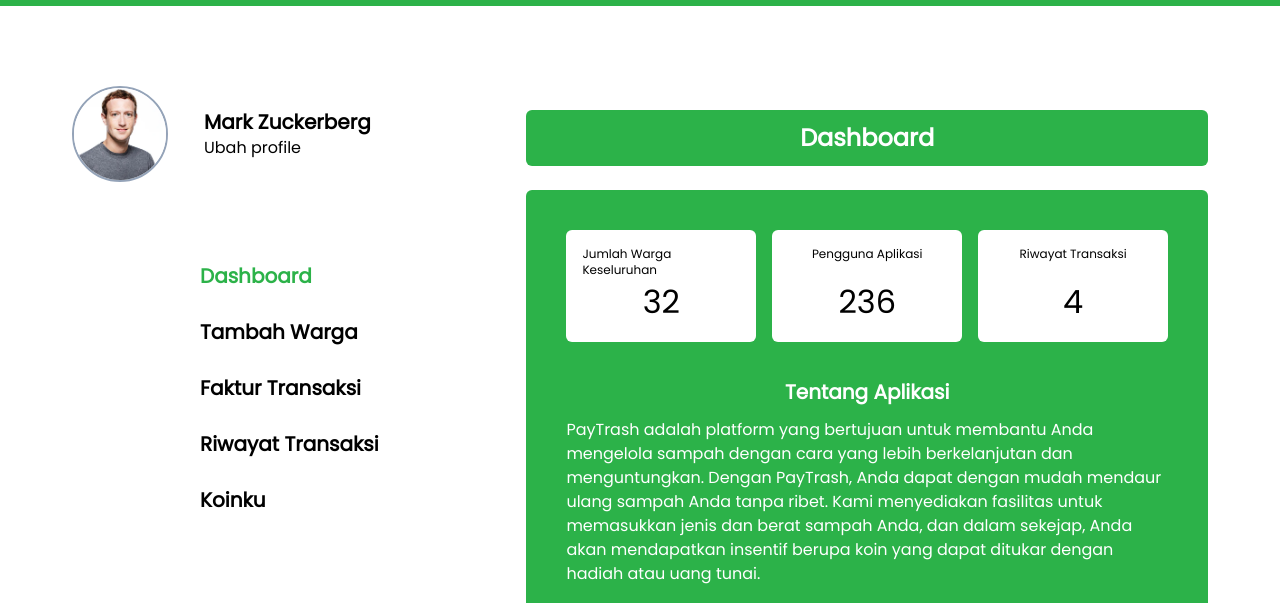
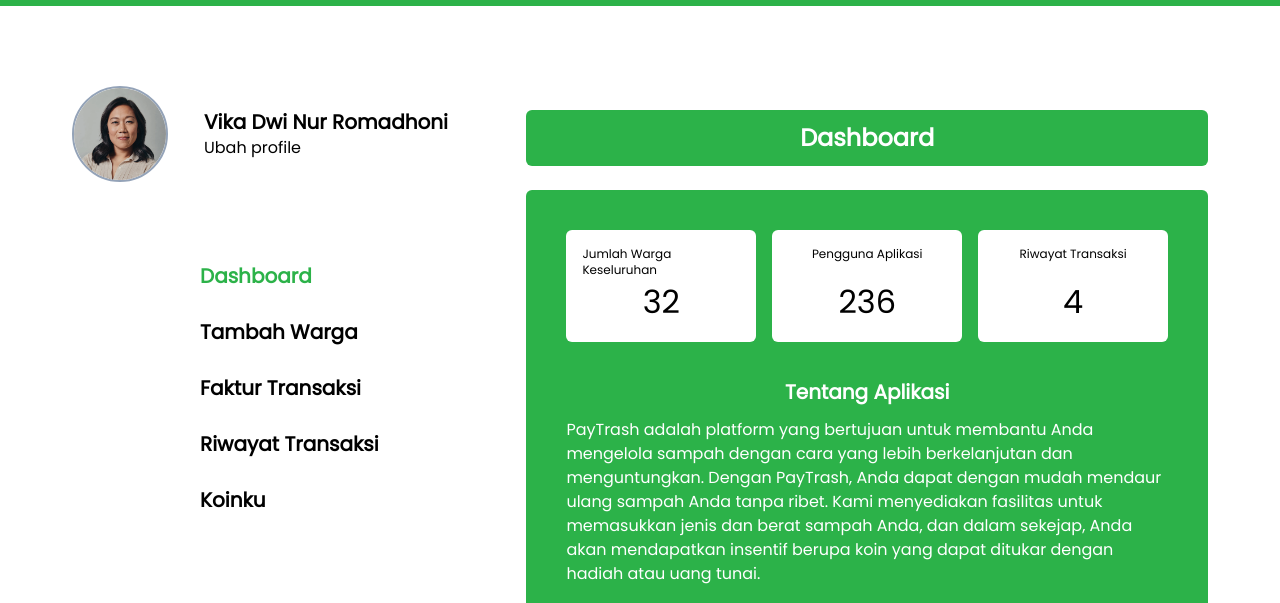
Before and after one commit to rizkyrachman00/ahmad-project, a plain HTML site: page picker/dashboard.html in a window 1280 px wide. Shown: the part 163-766 px from the top of the page. Drawn offline with nearby package versions, Linux system fonts and the light colour scheme.

Commit message:
fixed overall picker user

```diff
--- a/picker/dashboard.html
+++ b/picker/dashboard.html
@@ -48,12 +48,12 @@
         <div class="flex items-center gap-9 mb-20">
           <img
             class="w-24 h-24 object-cover border-2 border-slate-400 rounded-full"
-            src="../assets/image/mark.webp"
+            src="../assets/image/chan.webp"
             alt=""
           />
           <div>
-            <p class="text-xl font-semibold">Mark Zuckerberg</p>
-            <p>Ubah profile</p>
+            <p class="text-xl font-semibold">Vika Dwi Nur Romadhoni</p>
+            <a href="./akun.html">Ubah profile</a>
           </div>
         </div>
         <div>
```
Also changed, not shown: picker/chatPicker.html (+2 -2 lines), picker/fakturTransaksi.html (+3 -3 lines), picker/koinku.html (+3 -3 lines), picker/riwayatTransaksi.html (+3 -3 lines), picker/tambahWarga.html (+3 -3 lines).
